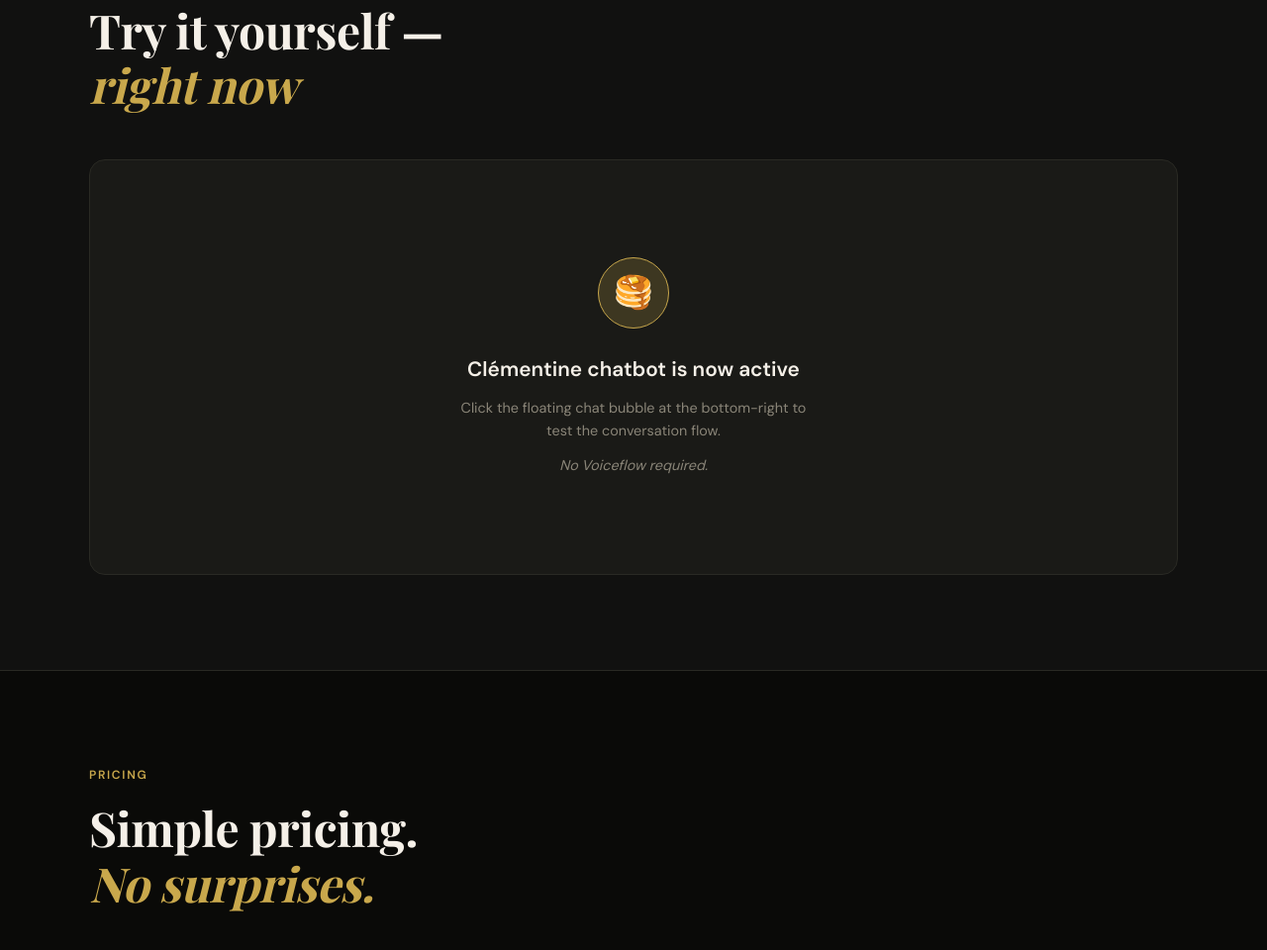
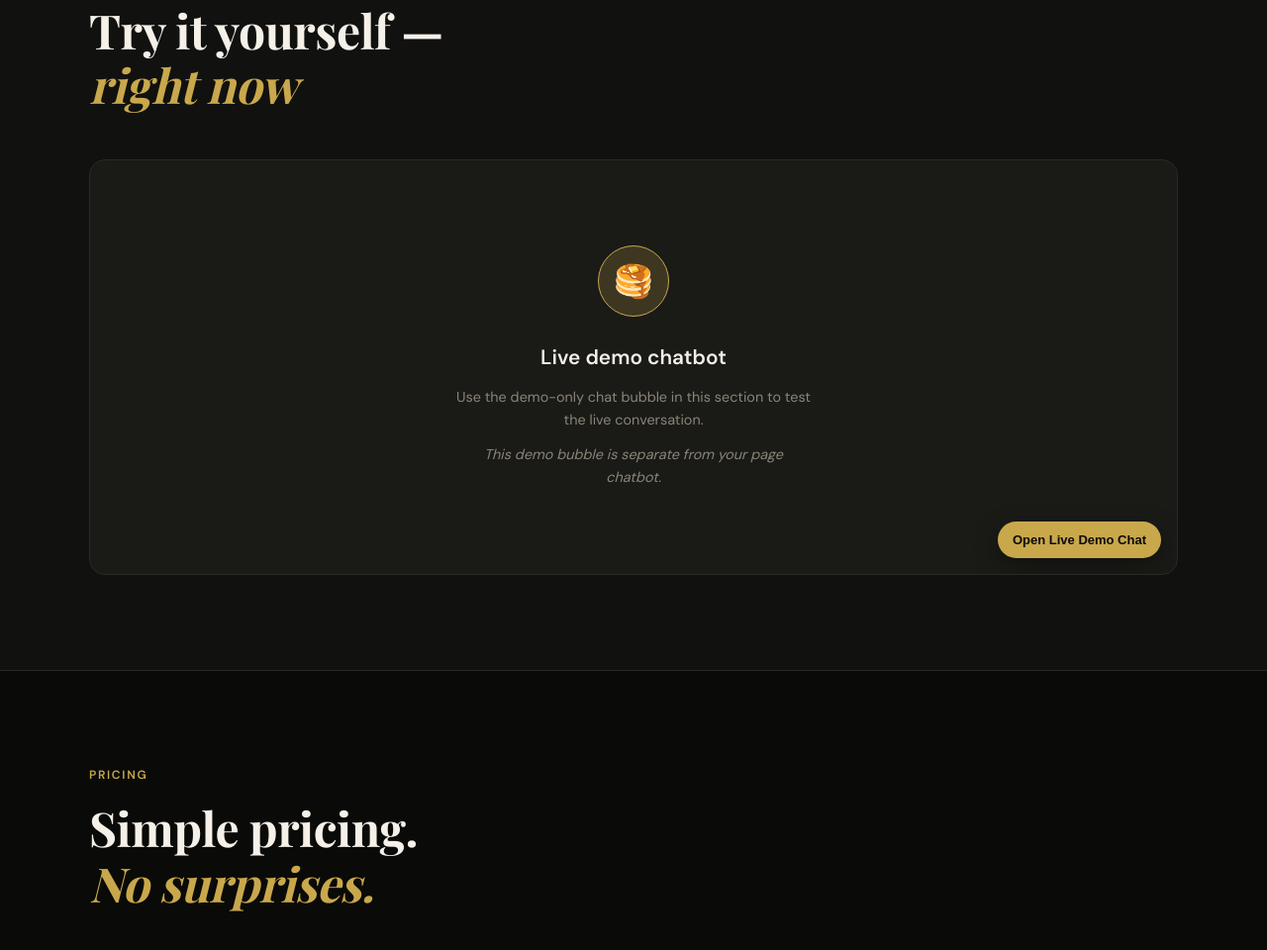
Before and after one commit to wilfriedlefebvre-png/chatbotlandingpage, a plain HTML site: page index.html in a window 1280 px wide. Shown: the part 2653-3613 px from the top of the page at 99% size. Drawn offline with nearby package versions, Linux system fonts and the light colour scheme.

Commit message:
Scope live demo chat to section-specific widget.
Replaces the global floating widget in the demo area with a dedicated demo-only chatbot loaded from a separate script and hosted inside the live demo section.

Made-with: Cursor

```diff
--- /dev/null
+++ b/demo-widget.js
@@ -0,0 +1,159 @@
+(function () {
+  var host = document.getElementById('demoWidgetHost');
+  if (!host) return;
+
+  var styles = document.createElement('style');
+  styles.textContent = `
+    #pf-demo-widget {
+      position: absolute;
+      right: 16px;
+      bottom: 16px;
+      pointer-events: auto;
+      z-index: 5;
+    }
+    #pf-demo-bubble {
+      border: 1px solid rgba(201, 168, 76, 0.8);
+      background: #c9a84c;
+      color: #0a0a08;
+      border-radius: 999px;
+      font-size: 13px;
+      font-weight: 700;
+      padding: 10px 14px;
+      cursor: pointer;
+      box-shadow: 0 8px 24px rgba(0, 0, 0, 0.35);
+    }
+    #pf-demo-panel {
+      position: absolute;
+      right: 0;
+      bottom: 52px;
+      width: min(360px, calc(100vw - 56px));
+      height: 430px;
+      background: #141412;
+      border: 1px solid #3a382f;
+      border-radius: 12px;
+      display: none;
+      flex-direction: column;
+      overflow: hidden;
+    }
+    #pf-demo-panel.open { display: flex; }
+    #pf-demo-header {
+      padding: 12px;
+      border-bottom: 1px solid #2a2a24;
+      font-size: 13px;
+      color: #f5f0e8;
+      font-weight: 600;
+      background: #1b1b18;
+    }
+    #pf-demo-messages {
+      flex: 1;
+      overflow-y: auto;
+      padding: 12px;
+      display: flex;
+      flex-direction: column;
+      gap: 8px;
+    }
+    .pf-demo-msg {
+      max-width: 86%;
+      border-radius: 10px;
+      padding: 8px 10px;
+      font-size: 13px;
+      line-height: 1.45;
+      white-space: pre-wrap;
+    }
+    .pf-demo-msg.bot {
+      background: #26261f;
+      border: 1px solid #3a382f;
+      color: #f5f0e8;
+    }
+    .pf-demo-msg.user {
+      margin-left: auto;
+      background: #c9a84c;
+      color: #0a0a08;
+      font-weight: 600;
+    }
+    #pf-demo-form {
+      display: flex;
+      gap: 8px;
+      padding: 10px;
+      border-top: 1px solid #2a2a24;
+      background: #1b1b18;
+    }
+    #pf-demo-input {
+      flex: 1;
+      border-radius: 8px;
+      border: 1px solid #3a382f;
+      background: #10100e;
+      color: #f5f0e8;
+      padding: 9px 10px;
+      font-size: 13px;
+      outline: none;
+    }
+    #pf-demo-send {
+      border: 0;
+      border-radius: 8px;
+      background: #c9a84c;
+      color: #0a0a08;
+      font-weight: 700;
+      padding: 0 12px;
+      cursor: pointer;
+    }
+  `;
+  document.head.appendChild(styles);
+
+  host.innerHTML = `
+    <div id="pf-demo-widget">
+      <div id="pf-demo-panel">
+        <div id="pf-demo-header">Live Demo Assistant</div>
+        <div id="pf-demo-messages"></div>
+        <form id="pf-demo-form">
+          <input id="pf-demo-input" placeholder="Ask about hours, menu, reservations..." autocomplete="off" />
+          <button id="pf-demo-send" type="submit">Send</button>
+        </form>
+      </div>
+      <button id="pf-demo-bubble" type="button">Open Live Demo Chat</button>
+    </div>
+  `;
+
+  var bubble = document.getElementById('pf-demo-bubble');
+  var panel = document.getElementById('pf-demo-panel');
+  var form = document.getElementById('pf-demo-form');
+  var input = document.getElementById('pf-demo-input');
+  var messages = document.getElementById('pf-demo-messages');
+  var greeted = false;
+
+  function add(role, text) {
+    var div = document.createElement('div');
+    div.className = 'pf-demo-msg ' + role;
+    div.textContent = text;
+    messages.appendChild(div);
+    messages.scrollTop = messages.scrollHeight;
+  }
+
+  function reply(text) {
+    var lower = text.toLowerCase();
+    if (lower.includes('hour')) return 'We can answer hours instantly for your restaurant, 24/7.';
+    if (lower.includes('menu')) return 'The bot can answer menu, dietary options, and popular dishes.';
+    if (lower.includes('reservation') || lower.includes('book')) return 'It can collect date, time, party size, and contact details for reservations.';
+    if (lower.includes('price') || lower.includes('cost')) return 'Plans start at $49/month with setup. Standard is $99/month.';
+    if (lower.includes('contact') || lower.includes('phone')) return 'Contact: +1 (424) 206-8097 or Wilfried.lefebvre@gmail.com.';
+    return 'This is the live demo bot. Ask about hours, menu, reservations, pricing, or contact.';
+  }
+
+  bubble.addEventListener('click', function () {
+    panel.classList.toggle('open');
+    if (panel.classList.contains('open') && !greeted) {
+      greeted = true;
+      add('bot', 'Welcome to the live demo. I am a demo-only chatbot for this section.');
+    }
+    if (panel.classList.contains('open')) input.focus();
+  });
+
+  form.addEventListener('submit', function (e) {
+    e.preventDefault();
+    var text = input.value.trim();
+    if (!text) return;
+    add('user', text);
+    input.value = '';
+    setTimeout(function () { add('bot', reply(text)); }, 280);
+  });
+})();
--- a/index.html
+++ b/index.html
@@ -227,6 +227,11 @@
     .demo-note {
       margin-top: 12px; font-size: 0.8rem; color: var(--gold);
       font-style: italic;
+    }
+    .demo-widget-host {
+      position: absolute;
+      inset: 0;
+      pointer-events: none;
     }
     .chatbot-panel {
       width: min(820px, 100%);
@@ -598,10 +603,11 @@
     <div class="demo-wrap">
       <div class="demo-placeholder">
         <div class="chat-icon">🥞</div>
-        <h3>Clémentine chatbot is now active</h3>
-        <p>Click the floating chat bubble at the bottom-right to test the conversation flow.</p>
-        <p class="demo-note">No Voiceflow required.</p>
+        <h3>Live demo chatbot</h3>
+        <p>Use the demo-only chat bubble in this section to test the live conversation.</p>
+        <p class="demo-note">This demo bubble is separate from your page chatbot.</p>
       </div>
+      <div id="demoWidgetHost" class="demo-widget-host"></div>
     </div>
   </div>
 </section>
@@ -955,7 +961,7 @@
     });
   })();
 </script>
-<script src="./widget.js"></script>
+<script src="./demo-widget.js"></script>
 
 </body>
 </html>
```
